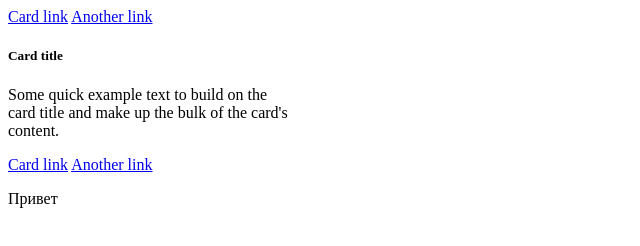
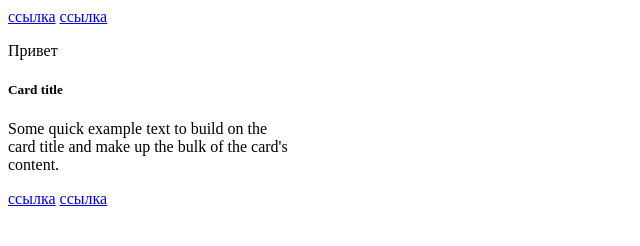
Before and after one commit to Totgeliebt/JS_homework, a plain HTML site: page 5_HW/1.html in a window 1280 px wide. Shown: the whole page, without its empty margins (0-640 px from the left). Drawn offline with Linux system fonts and the light colour scheme.

Commit message:
homework 5 done checked

```diff
--- a/5_HW/1.html
+++ b/5_HW/1.html
@@ -42,13 +42,13 @@
   поменяйте текст внутри элемента на "ссылка".
    */
   const el = document.querySelectorAll('.card-link');
-  el.textContent = "ссылка";
+  el.forEach(el => el.textContent = 'ссылка');
   /*
   3. Найти все элементы на странице с классом "card-link", которые лежат в
   элементе с классом "card-body" и вывести полученную коллекцию в консоль.
    */
-  const elem = document.querySelector('.card-body');
-  console.log(elem.querySelectorAll('.card-link'));
+  console.log(document.querySelector('.card-body .card-link'));
+
 
 
   /*
@@ -72,10 +72,10 @@
   7. Создайте тег `p`, запишите внутри него текст "Привет" и добавьте созданный
   тег в начало элемента, который имеет класс "card".
    */
-  let p = document.createElement('p');
+  const p = document.createElement('p');
   p.textContent = "Привет";
-  let card = document.querySelector('.card');
-  card.appendChild(p);
+  const card = document.querySelector('.card');
+  card.prepend(p);
   /*
   8. Удалите тег h6 на странице.
    */
```
Also changed, not shown: 5_HW/2.html (+4 -4 lines), 5_HW/3.html (+10 -9 lines).
